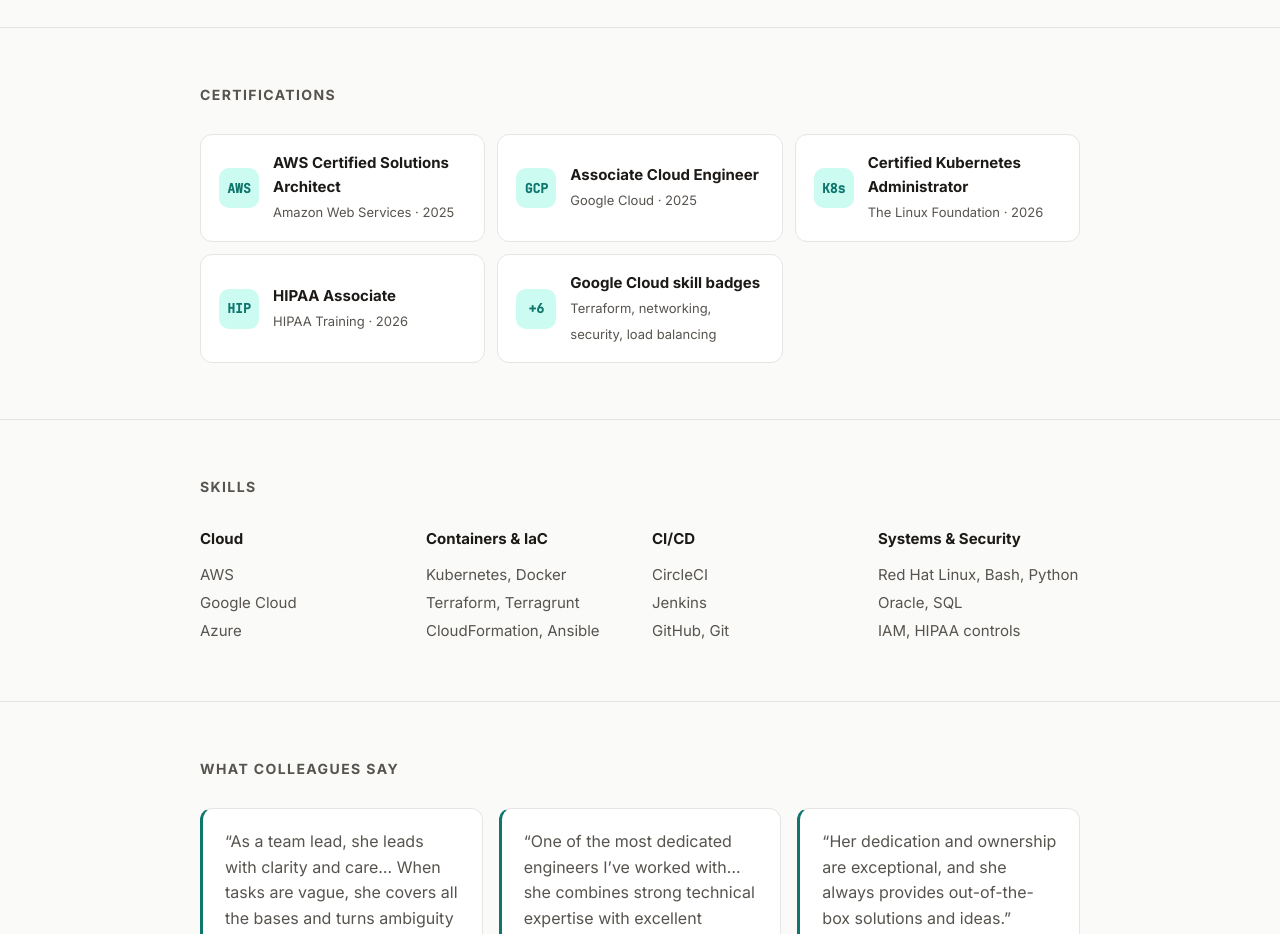
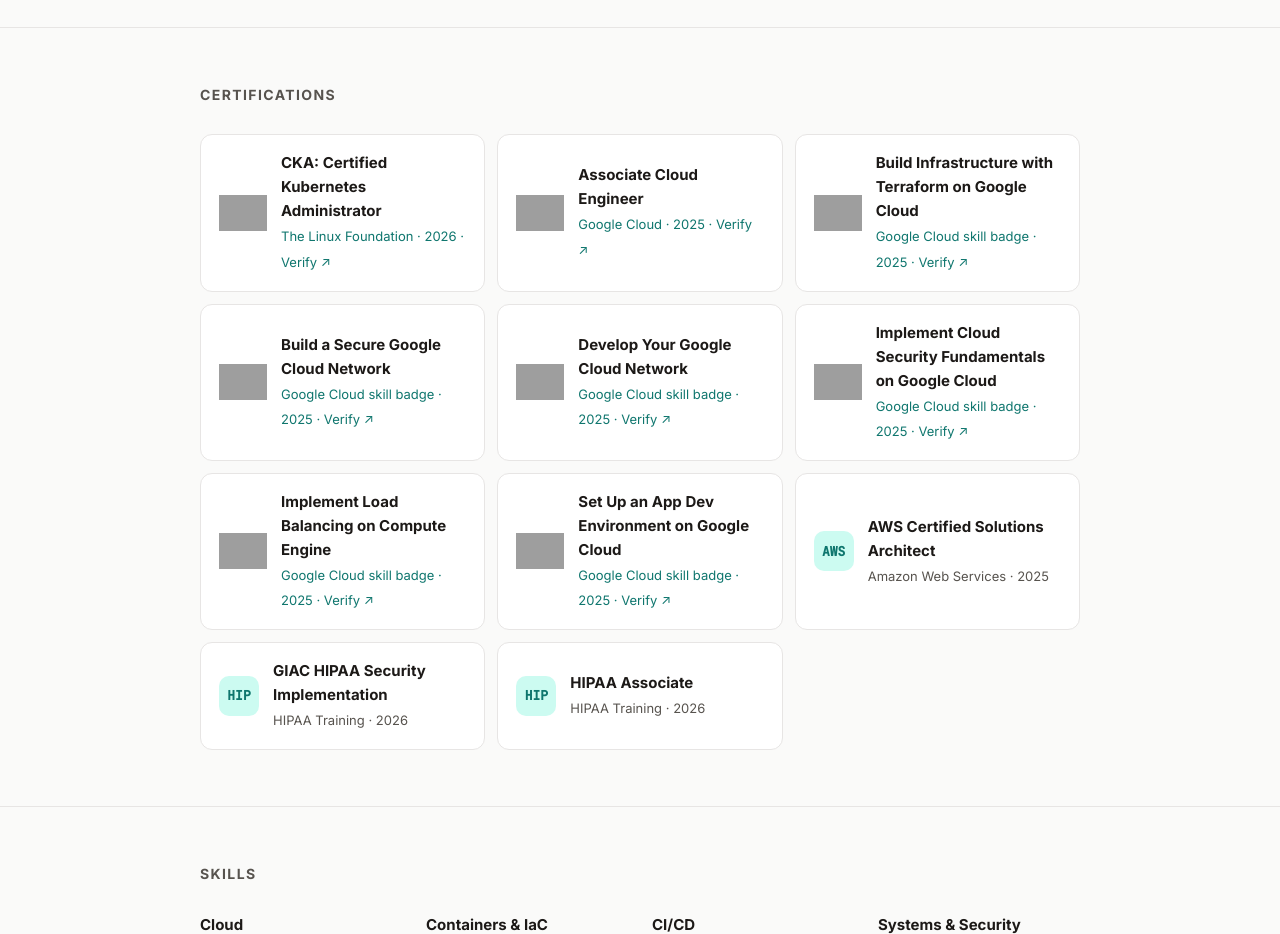
Before and after one commit to asmaasallam22/asmaasallam22.github.io, a plain HTML site: page index.html in a window 1280 px wide. Shown: the part 2580-3514 px from the top of the page. Drawn offline with Linux system fonts and the light colour scheme; grey boxes are pictures that could not be loaded.

Commit message:
Add certification badges with credential links

```diff
--- a/index.html
+++ b/index.html
@@ -62,6 +62,10 @@
   .certs { display: grid; grid-template-columns: repeat(auto-fill, minmax(260px, 1fr)); gap: 12px; }
   .cert { display: flex; gap: 14px; align-items: center; background: var(--surface);
           border: 1px solid var(--line); border-radius: 12px; padding: 16px 18px; }
+  a.cert { color: var(--text); text-decoration: none; transition: border-color .15s; }
+  a.cert:hover { border-color: var(--accent); }
+  a.cert span { color: var(--accent); }
+  .cert img { flex: none; width: 48px; height: 48px; object-fit: contain; }
   .cert .badge { flex: none; width: 40px; height: 40px; border-radius: 10px; display: grid; place-items: center;
                  background: var(--accent-soft); color: var(--accent); font: 600 13px "JetBrains Mono", monospace; }
   .cert b { display: block; font-size: 15px; }
@@ -215,11 +219,17 @@
   <div class="wrap">
     <h2>Certifications</h2>
     <div class="certs">
+      <a class="cert" href="https://www.credly.com/badges/6bcb590e-3b79-45f3-84f5-0da61590364e/public_url" target="_blank" rel="noopener"><img src="https://images.credly.com/images/8b8ed108-e77d-4396-ac59-2504583b9d54/linkedin_thumb_cka_from_cncfsite__281_29.png" alt="" width="48" height="48"><div><b>CKA: Certified Kubernetes Administrator</b><span>The Linux Foundation · 2026 · Verify ↗</span></div></a>
+      <a class="cert" href="https://www.credly.com/badges/aeca39f7-6225-4f0c-bd70-8074c7f44afc/public_url" target="_blank" rel="noopener"><img src="https://images.credly.com/images/08096465-cbfc-4c3e-93e5-93c5aa61f23e/linkedin_thumb_image.png" alt="" width="48" height="48"><div><b>Associate Cloud Engineer</b><span>Google Cloud · 2025 · Verify ↗</span></div></a>
+      <a class="cert" href="https://www.credly.com/badges/28136a1a-7228-45c9-8c98-bd7f48836688/public_url" target="_blank" rel="noopener"><img src="https://images.credly.com/images/b18154fb-9bd3-47e5-a6f1-554be512947d/linkedin_thumb_image.png" alt="" width="48" height="48"><div><b>Build Infrastructure with Terraform on Google Cloud</b><span>Google Cloud skill badge · 2025 · Verify ↗</span></div></a>
+      <a class="cert" href="https://www.credly.com/badges/18781274-4ac0-4bf7-8cb2-01831fb8a156/public_url" target="_blank" rel="noopener"><img src="https://images.credly.com/images/e1131ae3-4a52-4af1-9801-b7853767cf79/linkedin_thumb_image.png" alt="" width="48" height="48"><div><b>Build a Secure Google Cloud Network</b><span>Google Cloud skill badge · 2025 · Verify ↗</span></div></a>
+      <a class="cert" href="https://www.credly.com/badges/ee79dc2b-7440-459f-b28c-4e693afef179/public_url" target="_blank" rel="noopener"><img src="https://images.credly.com/images/b126c61c-4781-4f03-9b2b-062963003abf/linkedin_thumb_image.png" alt="" width="48" height="48"><div><b>Develop Your Google Cloud Network</b><span>Google Cloud skill badge · 2025 · Verify ↗</span></div></a>
+      <a class="cert" href="https://www.credly.com/badges/2fa240ed-03a2-43db-802e-46f3bcc43450/public_url" target="_blank" rel="noopener"><img src="https://images.credly.com/images/f1dbea96-0ef4-4857-bb85-3d208a82de10/linkedin_thumb_image.png" alt="" width="48" height="48"><div><b>Implement Cloud Security Fundamentals on Google Cloud</b><span>Google Cloud skill badge · 2025 · Verify ↗</span></div></a>
+      <a class="cert" href="https://www.credly.com/badges/e112a415-68bb-4436-98e9-7c76811f8c4a/public_url" target="_blank" rel="noopener"><img src="https://images.credly.com/images/eea11cba-2a98-4bbe-bad2-447878dd34a2/linkedin_thumb_image.png" alt="" width="48" height="48"><div><b>Implement Load Balancing on Compute Engine</b><span>Google Cloud skill badge · 2025 · Verify ↗</span></div></a>
+      <a class="cert" href="https://www.credly.com/badges/eeeb74d4-c900-4c2c-9e0a-daf59f15b4e7/public_url" target="_blank" rel="noopener"><img src="https://images.credly.com/images/42326d44-14ff-4eda-b9c5-7d8f12919253/linkedin_thumb_image.png" alt="" width="48" height="48"><div><b>Set Up an App Dev Environment on Google Cloud</b><span>Google Cloud skill badge · 2025 · Verify ↗</span></div></a>
       <div class="cert"><div class="badge">AWS</div><div><b>AWS Certified Solutions Architect</b><span>Amazon Web Services · 2025</span></div></div>
-      <div class="cert"><div class="badge">GCP</div><div><b>Associate Cloud Engineer</b><span>Google Cloud · 2025</span></div></div>
-      <div class="cert"><div class="badge">K8s</div><div><b>Certified Kubernetes Administrator</b><span>The Linux Foundation · 2026</span></div></div>
+      <div class="cert"><div class="badge">HIP</div><div><b>GIAC HIPAA Security Implementation</b><span>HIPAA Training · 2026</span></div></div>
       <div class="cert"><div class="badge">HIP</div><div><b>HIPAA Associate</b><span>HIPAA Training · 2026</span></div></div>
-      <div class="cert"><div class="badge">+6</div><div><b>Google Cloud skill badges</b><span>Terraform, networking, security, load balancing</span></div></div>
     </div>
   </div>
 </section>
```
